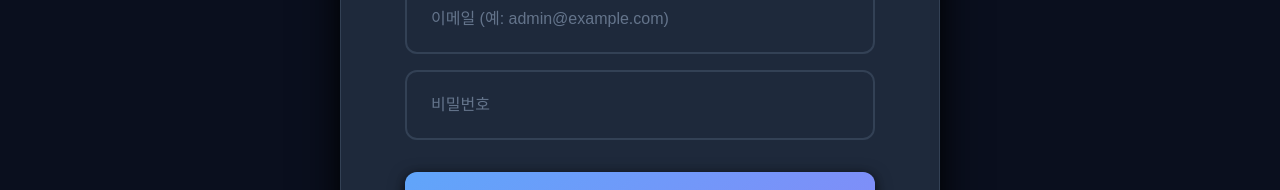
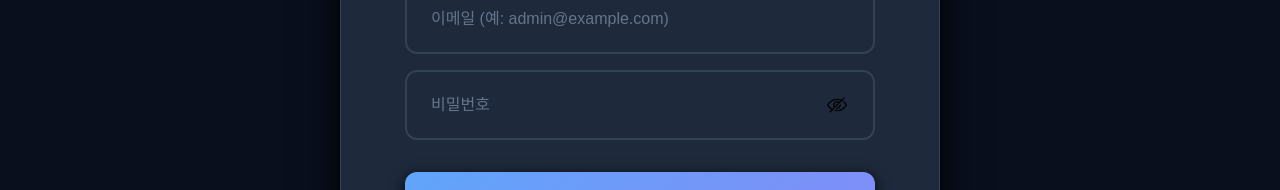
Before and after one commit to P-U-P-Project-Union-Platform/PUP---FrontEnd, a React (Vite) app: page /login in a window 1280 px wide. Shown: the part 411-601 px from the top of the page. Built offline with nearby package versions, Linux system fonts and the light colour scheme.

Commit message:
feat: 비밀번호 보기 안보기 기능 추가

```diff
--- a/src/pages/Login.tsx
+++ b/src/pages/Login.tsx
@@ -16,17 +16,22 @@ import {
   Divider,
   DividerText,
   Form,
+  InputWrapper,
   Input,
+  PasswordToggleButton,
   SubmitButton,
   LinkText,
   StyledLink,
 } from '../styles/pages/authStyles';
+import eyeOpen from '../assets/비밀번호_보기.png';
+import eyeClosed from '../assets/비밀번호_안보기.png';
 
 export default function Login() {
   const navigate = useNavigate();
   const { login } = useApp();
   const [email, setEmail] = useState("");
   const [password, setPassword] = useState("");
+  const [showPassword, setShowPassword] = useState(false);
   const [error, setError] = useState("");
 
   const handleSubmit = (e: React.FormEvent) => {
@@ -64,14 +69,28 @@ export default function Login() {
                 onChange={(e) => setEmail(e.target.value)}
                 required
               />
+              <InputWrapper>
                 <Input
-                type="password"
+                  type={showPassword ? "text" : "password"}
                   placeholder="비밀번호"
                   value={password}
                   onChange={(e) => setPassword(e.target.value)}
                   autoComplete="current-password"
+                  style={{ paddingRight: '3rem' }}
                   required
                 />
+                <PasswordToggleButton
+                  type="button"
+                  onClick={() => setShowPassword(!showPassword)}
+                  aria-label={showPassword ? "비밀번호 숨기기" : "비밀번호 보기"}
+                >
+                  <img
+                    src={showPassword ? eyeOpen : eyeClosed}
+                    alt={showPassword ? "비밀번호 숨기기" : "비밀번호 보기"}
+                    style={{ width: '20px', height: '20px' }}
+                  />
+                </PasswordToggleButton>
+              </InputWrapper>
               {error && (
                 <div style={{ color: 'var(--color-error)', fontSize: '0.875rem', marginTop: '0.5rem' }}>
                   {error}
--- a/src/styles/pages/authStyles.ts
+++ b/src/styles/pages/authStyles.ts
@@ -143,6 +143,11 @@ export const Label = styled.label`
   margin-bottom: ${theme.spacing.sm};
 `;
 
+export const InputWrapper = styled.div`
+  position: relative;
+  width: 100%;
+`;
+
 export const Input = styled.input`
   width: 100%;
   padding: ${theme.spacing.lg};
@@ -165,6 +170,31 @@ export const Input = styled.input`
 
   &::placeholder {
     color: var(--color-text-tertiary);
+  }
+`;
+
+export const PasswordToggleButton = styled.button`
+  position: absolute;
+  right: ${theme.spacing.lg};
+  top: 50%;
+  transform: translateY(-50%);
+  background: none;
+  border: none;
+  cursor: pointer;
+  padding: ${theme.spacing.xs};
+  color: var(--color-text-tertiary);
+  font-size: ${theme.fontSizes.xl};
+  display: flex;
+  align-items: center;
+  justify-content: center;
+  transition: color ${theme.transitions.base};
+
+  &:hover {
+    color: var(--color-text-secondary);
+  }
+
+  &:focus {
+    outline: none;
   }
 `;
 
```
Also changed, not shown: src/assets/비밀번호_보기.png (added), src/assets/비밀번호_안보기.png (added). Lines whose indentation alone changed are shown as unchanged.
